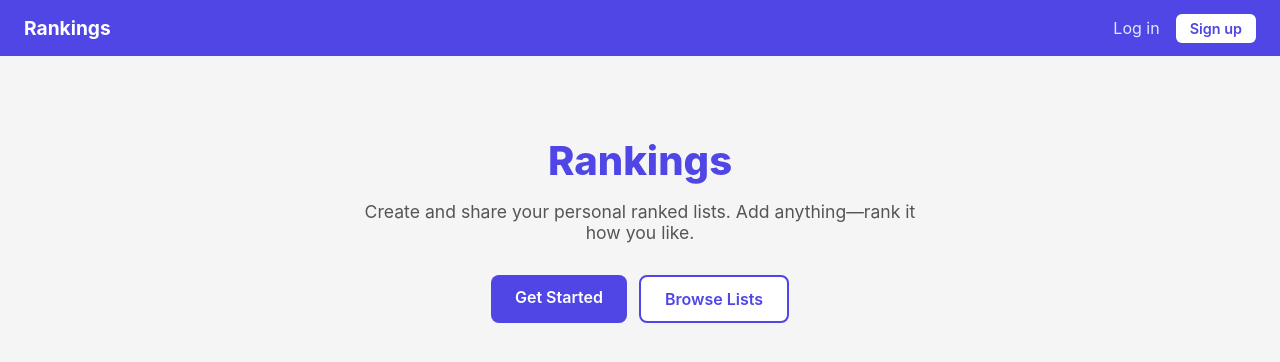
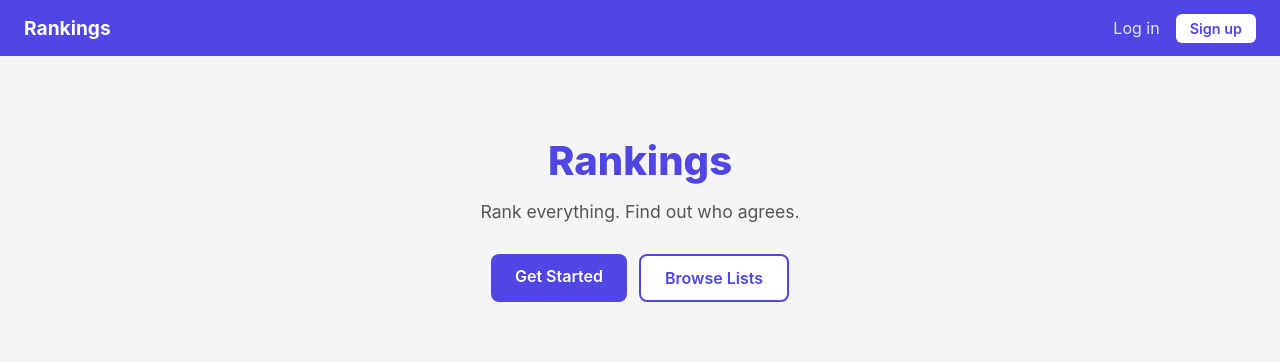
Before and after one commit to aaronjeline/Rankings, a React (Vite) app in the folder frontend/: page / in a window 1280 px wide. Shown: the top 362 px of the page. Built offline with nearby package versions, Linux system fonts and the light colour scheme.

Commit message:
Update tagline to 'Rank everything. Find out who agrees.'
Co-Authored-By: Claude Sonnet 4.6 <noreply@anthropic.com>

```diff
--- a/frontend/src/App.jsx
+++ b/frontend/src/App.jsx
@@ -44,7 +44,7 @@ function HomePage() {
     <div style={{ maxWidth: 600, margin: '80px auto', textAlign: 'center', padding: '0 16px' }}>
       <h1 style={{ fontSize: '2.5rem', fontWeight: 800, color: '#4f46e5', marginBottom: '16px' }}>Rankings</h1>
       <p style={{ fontSize: '1.1rem', color: '#555', marginBottom: '32px' }}>
-        Create and share your personal ranked lists. Add anything—rank it how you like.
+        Rank everything. Find out who agrees.
       </p>
       {user ? (
         <div className="home-buttons" style={{ display: 'flex', gap: '12px', justifyContent: 'center' }}>
```
